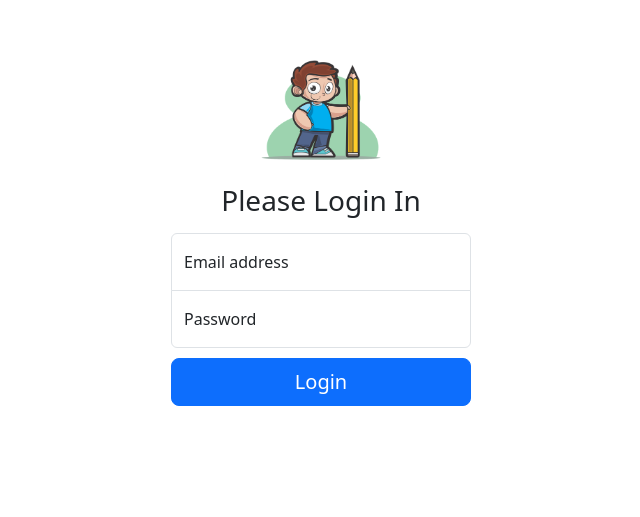
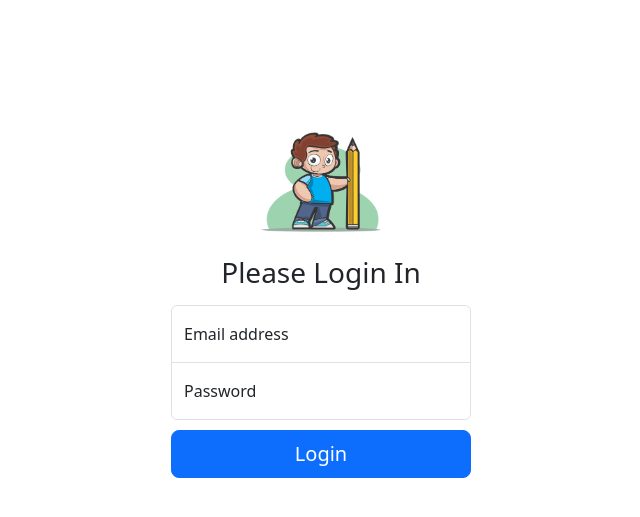
Before and after one commit to SodaraSou/Student-App-Web, a React (Create React App) app: page /signin in a window 1280 px wide. Shown: the part 167-684 px from the top of the page, without its empty margins (319-959 px from the left). Built offline with nearby package versions, Linux system fonts and the light colour scheme; no server answers; the database is empty.

Commit message:
Added Fontawesome

```diff
--- a/package.json
+++ b/package.json
@@ -3,6 +3,9 @@
   "version": "0.1.0",
   "private": true,
   "dependencies": {
+    "@fortawesome/fontawesome-svg-core": "^6.4.2",
+    "@fortawesome/free-solid-svg-icons": "^6.4.2",
+    "@fortawesome/react-fontawesome": "^0.2.0",
     "@testing-library/jest-dom": "^5.17.0",
     "@testing-library/react": "^13.4.0",
     "@testing-library/user-event": "^13.5.0",
--- a/src/index.css
+++ b/src/index.css
@@ -5,22 +5,12 @@
 }
 
 body {
-  min-height: 100vh;
-  min-height: -webkit-fill-available;
+  min-height: 75rem;
+  padding-top: 4.5rem;
 }
 
 html {
   height: -webkit-fill-available;
-}
-
-main {
-  display: flex;
-  flex-wrap: nowrap;
-  height: 100vh;
-  height: -webkit-fill-available;
-  max-height: 100vh;
-  overflow-x: auto;
-  overflow-y: hidden;
 }
 
 .bi {
@@ -143,6 +133,7 @@
   padding: 10px;
 }
 
+/* Loading animation */
 .loadingSpinnerContainer {
   position: fixed;
   top: 0;
```
Also changed, not shown: 1 other file (tests, documents, lock files or other folders).
